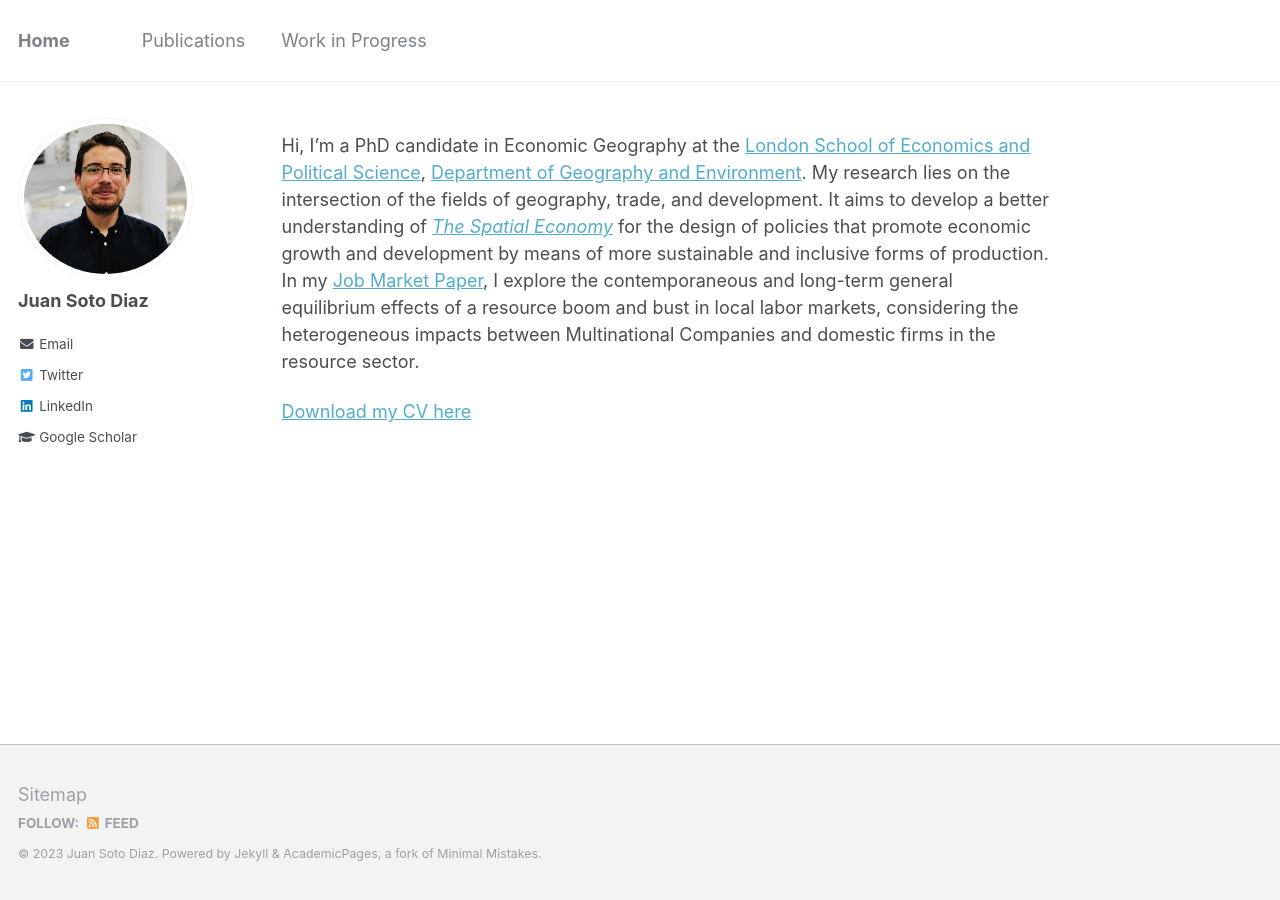
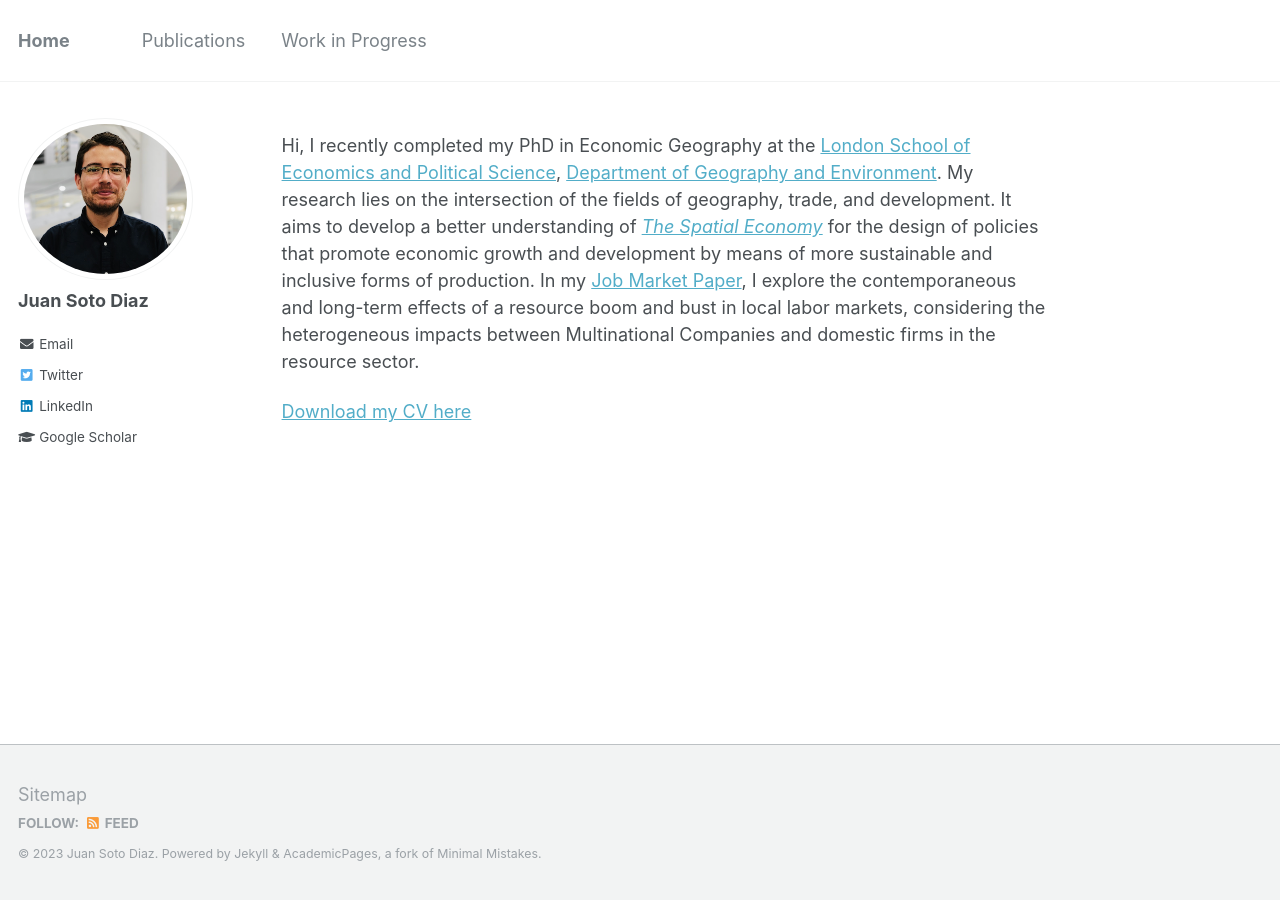
Before and after one commit to pedrofierroz87/pedrofierroz87.github.io, a Jekyll site: the page built from _pages/about.md, in a window 1280 px wide. Built offline with Jekyll 4.4.1, drawn with Linux system fonts in a browser that asks for light colours.

Commit message:
Update about.md

```diff
--- a/_pages/about.md
+++ b/_pages/about.md
@@ -8,6 +8,6 @@ redirect_from:
   - /about.html
 ---
 
-Hi, I'm a PhD candidate in Economic Geography at the [London School of Economics and Political Science](https://lse.ac.uk), [Department of Geography and Environment](https://www.lse.ac.uk/geography-and-environment). My research lies on the intersection of the fields of geography, trade, and development. It aims to develop a better understanding of [<i>The Spatial Economy</i>](https://www.aeaweb.org/articles?id=10.1257/jel.20181414) for the design of policies that promote economic growth and development by means of more sustainable and inclusive forms of production. In my [Job Market Paper](https://juandanielsotodiaz.github.io/site/posts/2013/08/blog-post-2/), I explore the contemporaneous and long-term general equilibrium effects of a resource boom and bust in local labor markets, considering the heterogeneous impacts between Multinational Companies and domestic firms in the resource sector.
+Hi, I recently completed my PhD in Economic Geography at the [London School of Economics and Political Science](https://lse.ac.uk), [Department of Geography and Environment](https://www.lse.ac.uk/geography-and-environment). My research lies on the intersection of the fields of geography, trade, and development. It aims to develop a better understanding of [<i>The Spatial Economy</i>](https://www.aeaweb.org/articles?id=10.1257/jel.20181414) for the design of policies that promote economic growth and development by means of more sustainable and inclusive forms of production. In my [Job Market Paper](https://juandanielsotodiaz.github.io/site/posts/2013/08/blog-post-2/), I explore the contemporaneous and long-term effects of a resource boom and bust in local labor markets, considering the heterogeneous impacts between Multinational Companies and domestic firms in the resource sector.
 
 [Download my CV here](https://juandanielsotodiaz.github.io/site/files/JuanSotoDiaz_CV.pdf)
```
